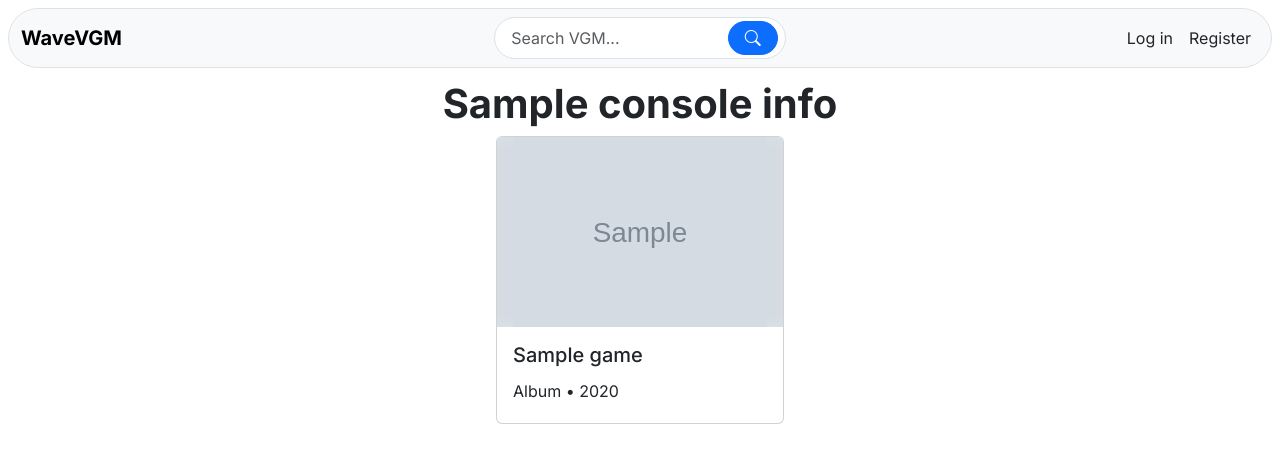
After one commit to bingodice123/WaveVGM, a Python web app: template templates/console.html in a window 1280 px wide. The commit adds this page. Shown: the top 463 px of the page. Run offline with Jinja, Linux system fonts and the light colour scheme; the template is opened without the code that fills it: most values are stand-ins (such as "Sample title", 1, 10 or a date in 2020); grey boxes marked "Sample" are stand-in pictures; some libraries are stand-ins or nearby versions; some web fonts are replaced.

Commit message:
added console pages, fixed a bug where playing a song from the homepage didn't reset the queue

```diff
--- a/static/functions.js
+++ b/static/functions.js
@@ -1,7 +1,8 @@
 let playingAudioId = null;
 const liked_classes = {true: 'bi-hand-thumbs-up-fill', false: 'bi-hand-thumbs-up'}
 let queue = [];
-let queue_album = [];
+let queueAlbum = [];
+let isIndex = false;
 
 function getUniqueListenedStats(audio) {
     const ranges = audio.played; // Native browser TimeRanges object
@@ -119,8 +120,8 @@ function playAudio(element, stream, imgSrc = 'https://i.imgur.com/x6GQBYz.jpeg',
         sendRetentionPercent()
     }
     if (!queuePlay) {
-        if (queue_album.length !== 0) {
-            queue = [...queue_album];
+        if (queueAlbum.length !== 0 && !isIndex) {
+            queue = [...queueAlbum];
             const index = queue.findIndex(u => u.songId === songId);
             if (index !== -1) {
                 queue.splice(0, index + 1);
@@ -218,3 +219,7 @@ async function getAudioDuration(url) {
       }, {once: true});
   });
 }
+
+document.addEventListener("turbo:load", function () {
+    isIndex = window.location.pathname === "/"
+});
--- a/templates/album.html
+++ b/templates/album.html
@@ -17,9 +17,9 @@
             });
         });
         document.addEventListener("turbo:load", function () {
-            queue_album = []
+            queueAlbum = []
             {% for song in songs %}
-                queue_album.push({stream: '{{ song["stream_src"] | replace("'", "＇") | replace("#", "＃") }}', imgSrc: '{{ album["img_src"] }}', title: '{{ song["name"] | replace("'", "＇") | replace(":", "：") | replace("#", "＃") }}', game: '{{ album["game"] | replace("'", "＇") | replace(":", "：") | replace("#", "＃") }}', songId: '{{ song["id"] }}'})
+                queueAlbum.push({stream: '{{ song["stream_src"] | replace("'", "＇") | replace("#", "＃") }}', imgSrc: '{{ album["img_src"] }}', title: '{{ song["name"] | replace("'", "＇") | replace(":", "：") | replace("#", "＃") }}', game: '{{ album["game"] | replace("'", "＇") | replace(":", "：") | replace("#", "＃") }}', songId: '{{ song["id"] }}'})
             {% endfor %}
         });
         document.addEventListener("turbo:load", function () {
--- /dev/null
+++ b/templates/console.html
@@ -0,0 +1,15 @@
+{% extends "layout.html" %}
+{% import "macros.html" as macros %}
+
+{% block title %}
+{{ console_info["name"] }}
+{% endblock %}
+
+{% block body %}
+    <h1 class="text-center">{{ console_info["name"] }}</h1>
+    <div class="d-flex flex-wrap gap-2 justify-content-center">
+        {% for album in albums %}
+            {{ macros.album_card(album["game"], album["img_src"], album["release_year"], album["id"]) }}
+        {% endfor %}
+    </div>
+{% endblock %}
--- a/templates/macros.html
+++ b/templates/macros.html
@@ -27,3 +27,18 @@
     </a>
 
 {% endmacro %}
+
+
+{% macro console_card(name, img_src, year, id) %}
+    <a href="/console?id={{ id }}" class="text-decoration-none">
+        <div class="card flex-shrink-0" style="width: 18rem; height: 18rem">
+            <div class="d-flex tight-blur-wrapper" style="height: 14rem; --bg-image: url('{{ img_src }}')">
+                <img src="{{ img_src }}" class="card-img-top" alt="" role="presentation" style="height: 100%; width: 100%; object-fit: contain">
+            </div>
+            <div class="card-body" style="height: 6rem">
+                <div class="card-title d-flex align-items-center" style="height: calc(3rem - 16px);"><h5 class="fit">{{ name | replace("：", ":")}}</h5></div>
+                <div class="card-text d-flex align-items-center" style="height: calc(3rem - 16px);"><p class="fit">Console &bull; {{ year if year != 0 else "Varies"}}</p></div>
+            </div>
+        </div>
+    </a>
+{% endmacro %}
```
Also changed, not shown: app.py (+16 -1 lines), templates/index.html (+19 -1 lines), wavevgm.db, 1 other file.
